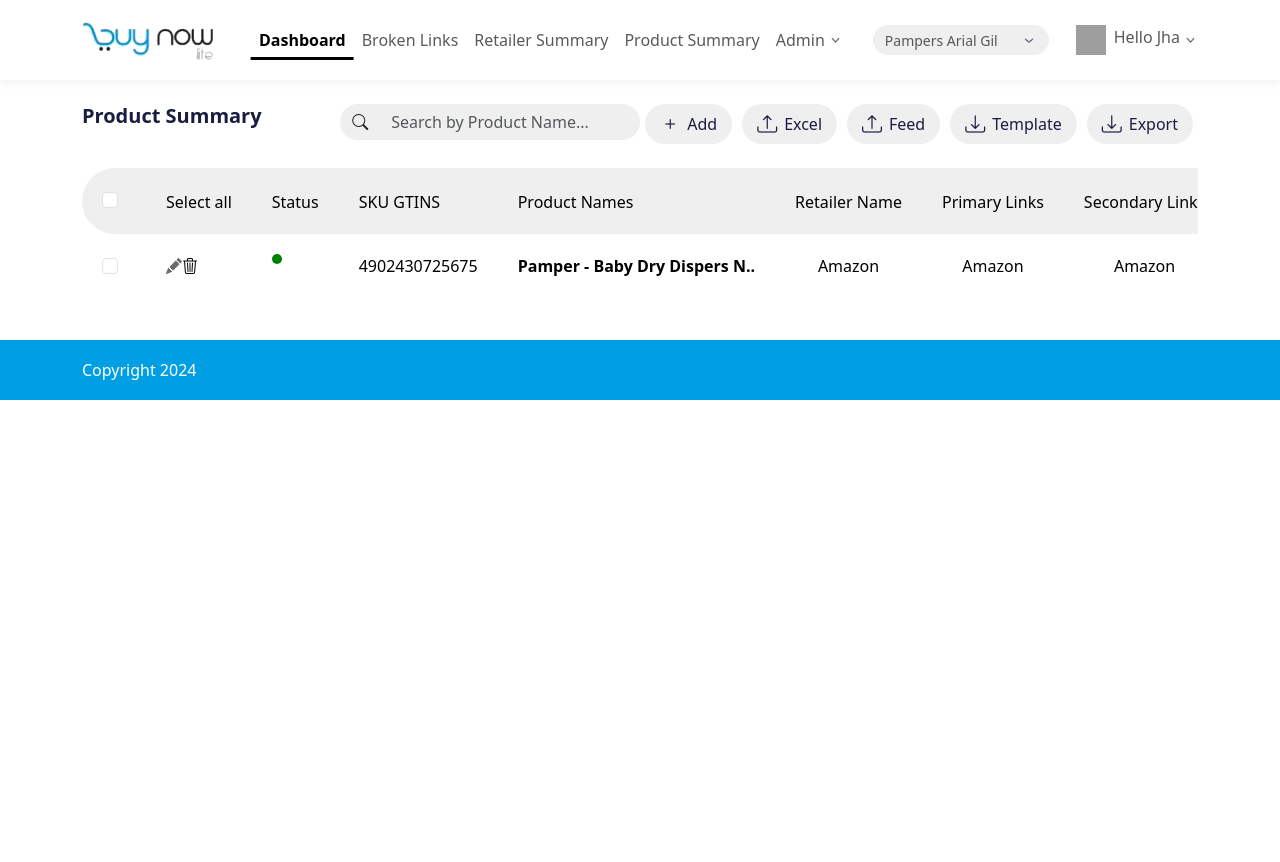
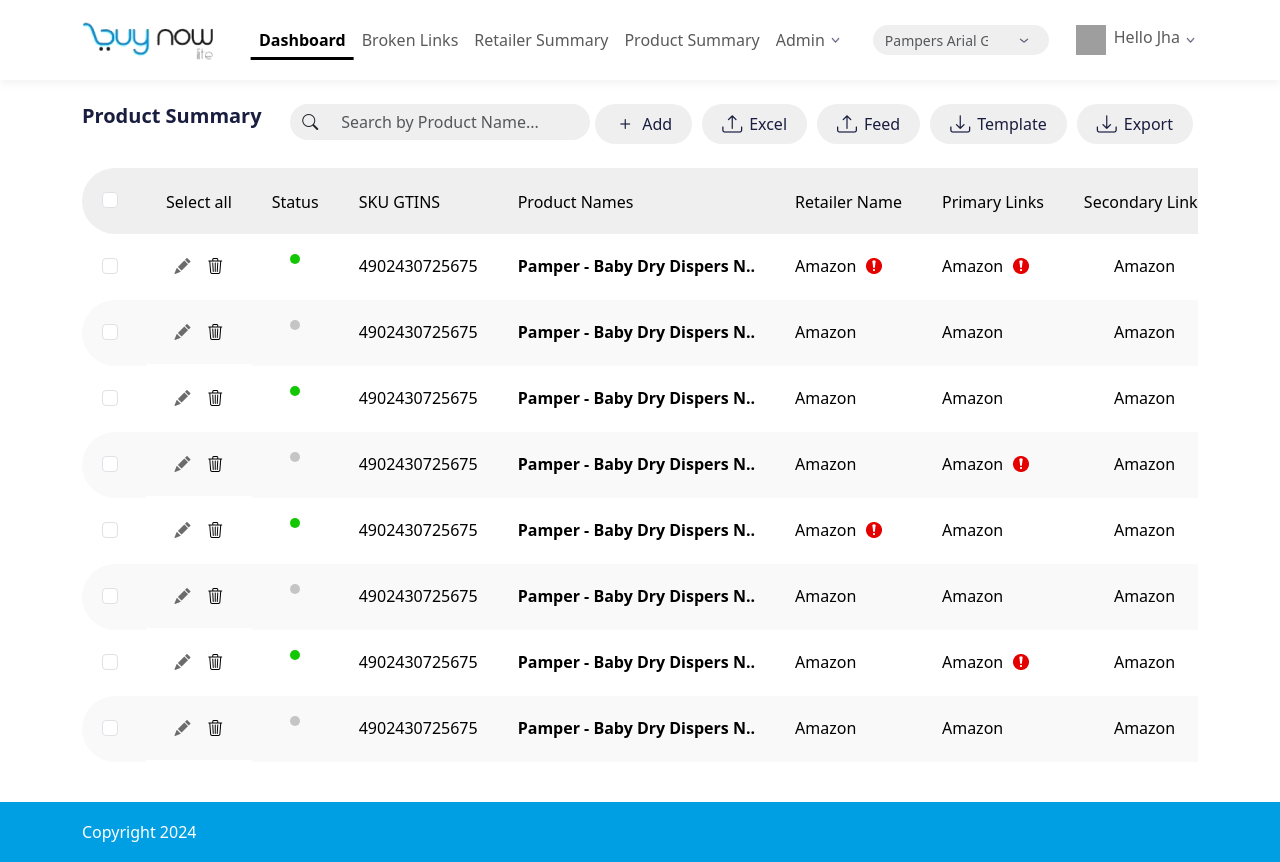
Before and after one commit to webtimate/buy-now-lite, a React (Create React App) app: page / in a window 1280 px wide. Before the commit the page ends 800 px from the top, so only its background shows below. Built offline with nearby package versions, Linux system fonts and the light colour scheme; grey boxes are pictures that could not be loaded.

Commit message:
add table in product summary

```diff
--- a/src/App.css
+++ b/src/App.css
@@ -312,8 +312,8 @@
   border: none;
   margin-left: 5px;
   margin-right: 5px;
-  padding-left: 15px;
-  padding-right: 15px;
+  padding-left: 20px;
+  padding-right: 20px;
   height: 40px;
   font-weight: 400;
 }
@@ -379,5 +379,14 @@
   width: 10px;
   height: 10px;
   border-radius: 50%;
-  background-color: green;
+  background-color: #13c803;
 }
+.inActive-circle {
+  width: 10px;
+  height: 10px;
+  border-radius: 50%;
+  background-color: #c5c5c5;
+}
+.image-spacing {
+  margin-left: 10px;
+}
--- a/src/components/ButtonWithIcon.jsx
+++ b/src/components/ButtonWithIcon.jsx
@@ -4,15 +4,11 @@
 const ButtonWithIcon = ({ text, iconName }) => {
   return (
     <div className="icon-btn-wrapper">
-      <Button
-        variant="primary"
-        className="btn-with-icon d-flex justify-content-center align-items-center"
-      >
-        <div className="icon-style">
+      <Button variant="primary" className="d-flex align-items-center">
+        <div className="icon-style ">
           <i class={`bi ${iconName}`} />
         </div>
-
-        {text}
+        <div>{text}</div>
       </Button>
     </div>
   );
--- a/src/components/Header.jsx
+++ b/src/components/Header.jsx
@@ -19,8 +19,8 @@
         </Navbar.Brand>
         <Navbar.Toggle aria-controls="basic-navbar-nav" />
         <Navbar.Collapse id="basic-navbar-nav">
-          <Nav className="m-auto ml-3" defaultActiveKey={"/link1"}>
-            <Nav.Link href="/link1" className="nav-link">
+          <Nav className="m-auto ml-3" defaultActiveKey={"#link1"}>
+            <Nav.Link href="#link1" className="nav-link">
               Dashboard
             </Nav.Link>
             <Nav.Link href="#link2">Broken Links</Nav.Link>
--- a/src/components/ProductSummary.jsx
+++ b/src/components/ProductSummary.jsx
@@ -27,7 +27,7 @@
         <Table className="custom-table mt-4">
           <thead>
             <tr>
-              <th className="text-center">
+              <th>
                 <Form.Check // prettier-ignore
                   type="checkbox"
                   id={`default-checkbox`}
@@ -47,7 +47,8 @@
             </tr>
           </thead>
           <tbody>
-            <tr className="custom-tr">
+            {[1, 2, 3, 4, 5, 6, 7, 8].map((item, index) => (
+              <tr className="custom-tr" key={index}>
                 <td className="text-center ">
                   <Form.Check // prettier-ignore
                     type="checkbox"
@@ -55,7 +56,7 @@
                     label={""}
                   />
                 </td>
-              <td className="d-flex">
+                <td className="d-flex justify-content-around">
                   <div className="pr-4">
                     <i
                       class="bi bi-pencil-fill"
@@ -67,19 +68,52 @@
                   </div>
                 </td>
                 <td>
-                <div className="active-circle"></div>
+                  <div className="d-flex justify-content-center">
+                    <div
+                      className={
+                        index % 2 === 0 ? "active-circle" : "inActive-circle"
+                      }
+                    ></div>
+                  </div>
                 </td>
                 <td className="text-center">4902430725675</td>
                 <td className="text-center">
                   <b>Pamper - Baby Dry Dispers N..</b>
                 </td>
-              <td className="text-center">Amazon</td>
-              <td className="text-center">Amazon</td>
+                <td className="text-center">
+                  <div className="d-flex align-items-center">
+                    Amazon{" "}
+                    {index % 4 === 0 && (
+                      <img
+                        src={require("../assets/images/warning.png")}
+                        width="16px"
+                        height="16px"
+                        className="image-spacing"
+                        alt="warning logo"
+                      />
+                    )}
+                  </div>
+                </td>
+                <td className="text-center">
+                  <div className="d-flex align-items-center">
+                    Amazon{" "}
+                    {index % 3 === 0 && (
+                      <img
+                        src={require("../assets/images/warning.png")}
+                        width="16px"
+                        height="16px"
+                        className="image-spacing"
+                        alt="warning logo"
+                      />
+                    )}
+                  </div>
+                </td>
                 <td className="text-center">Amazon</td>
                 <td className="text-center">11 April 2024</td>
                 <td className="text-center">11 April 2024</td>
                 <td className="text-center"></td>
               </tr>
+            ))}
           </tbody>
         </Table>
       </div>
```
Also changed, not shown: src/assets/images/warning.png (added), src/assets/images/warning.svg (added). Lines whose indentation alone changed are shown as unchanged.
